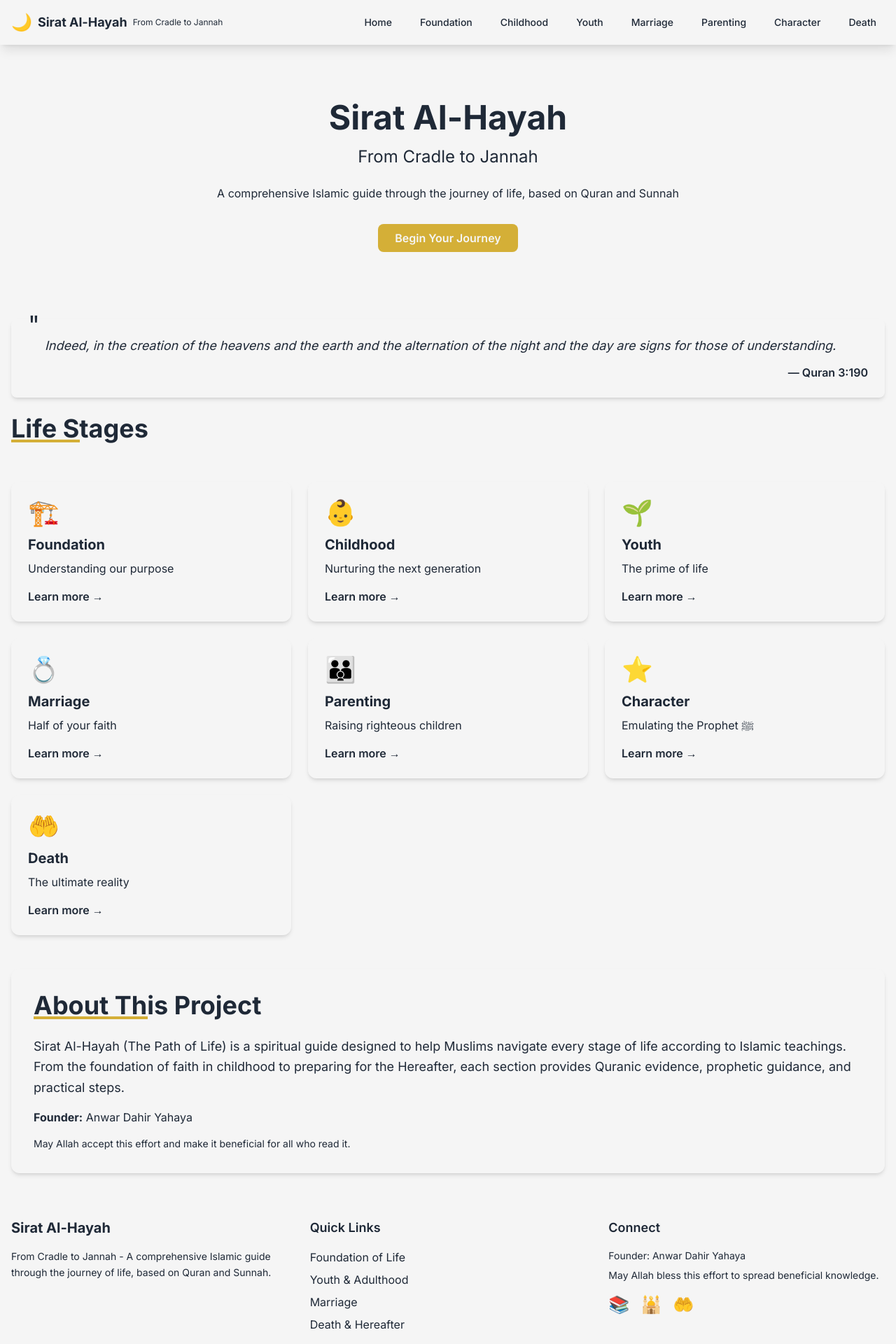
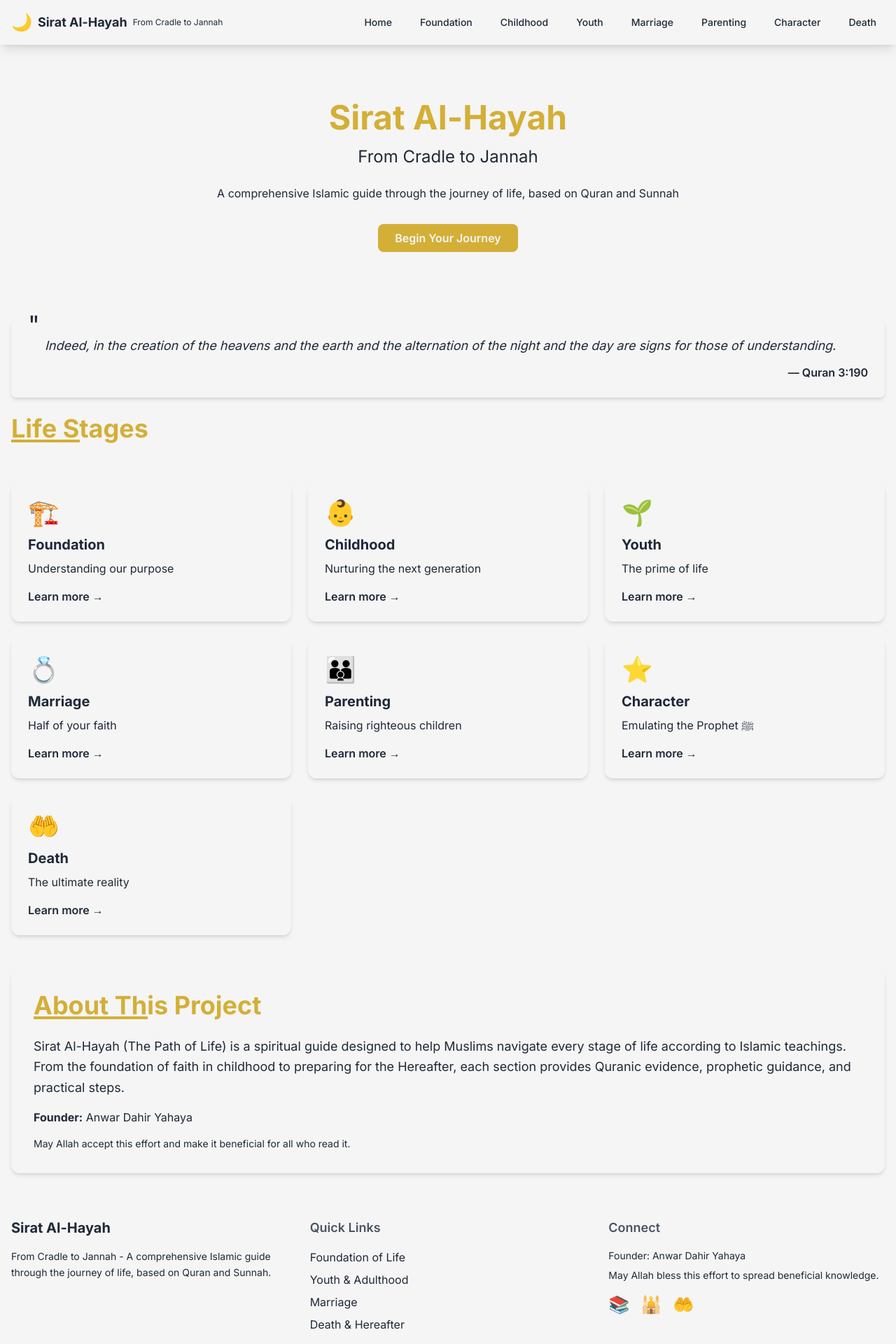
Before and after one commit to Mranwar001/sirat-al-hayah, a React (Vite) app: page / in a window 1280 px wide. Shown: the top 1920 px of the page at 70% size. Built offline with nearby package versions, Linux system fonts and the light colour scheme.

Commit message:
Enhance heading styles with CSS variables
Added new heading styles and updated existing ones to use defined CSS variables for better consistency.

```diff
--- a/src/index.css
+++ b/src/index.css
@@ -7,6 +7,8 @@
   --text-secondary: rgb(75 85 99); /* muted slate */
   --accent-color: rgb(212 175 55); /* gold */
   --accent-hover: rgb(227 196 104); /* lighter gold */
+  --heading-primary: rgb(212 175 55); /* gold for main headings */
+  --heading-secondary: rgb(31 41 55); /* deep slate for subheadings */
 }
 
 html.dark {
@@ -16,6 +18,8 @@ html.dark {
   --text-secondary: rgb(209 213 219);
   --accent-color: rgb(212 175 55);
   --accent-hover: rgb(227 196 104);
+  --heading-primary: rgb(212 175 55); /* gold stays same in dark mode */
+  --heading-secondary: rgb(243 244 246); /* off-white for subheadings */
 }
 
 @layer base {
@@ -30,9 +34,48 @@ html.dark {
     transition: background-color 0.3s ease, color 0.3s ease;
   }
 
-  h1, h2, h3, h4, h5, h6 {
+  /* Enhanced heading styles */
+  h1 {
     font-weight: bold;
-    color: var(--text-primary);
+    color: var(--heading-primary);
+    font-size: 2.5rem;
+    line-height: 1.2;
+    margin-bottom: 1rem;
+  }
+
+  h2 {
+    font-weight: bold;
+    color: var(--heading-secondary);
+    font-size: 2rem;
+    line-height: 1.3;
+    margin-bottom: 0.875rem;
+  }
+
+  h3 {
+    font-weight: bold;
+    color: var(--heading-secondary);
+    font-size: 1.5rem;
+    line-height: 1.4;
+    margin-bottom: 0.75rem;
+  }
+
+  h4, h5, h6 {
+    font-weight: bold;
+    color: var(--text-secondary);
+    line-height: 1.5;
+    margin-bottom: 0.5rem;
+  }
+
+  h4 {
+    font-size: 1.25rem;
+  }
+
+  h5 {
+    font-size: 1.125rem;
+  }
+
+  h6 {
+    font-size: 1rem;
   }
 }
 
@@ -63,11 +106,25 @@ html.dark {
 
   .section-title {
     @apply text-3xl md:text-4xl font-bold mb-6 relative inline-block;
-    color: var(--text-primary);
+    color: var(--heading-primary); /* Updated to use gold */
   }
   .section-title::after {
     content: '';
     @apply absolute bottom-0 left-0 w-1/2 h-1 mt-2;
     background-color: var(--accent-color);
   }
+
+  /* New utility class for module headings */
+  .module-title {
+    color: var(--heading-primary);
+    font-size: 2rem;
+    font-weight: bold;
+    margin-bottom: 1rem;
+  }
+
+  .module-subtitle {
+    color: var(--heading-secondary);
+    font-size: 1.25rem;
+    margin-bottom: 1.5rem;
+  }
 }
```
